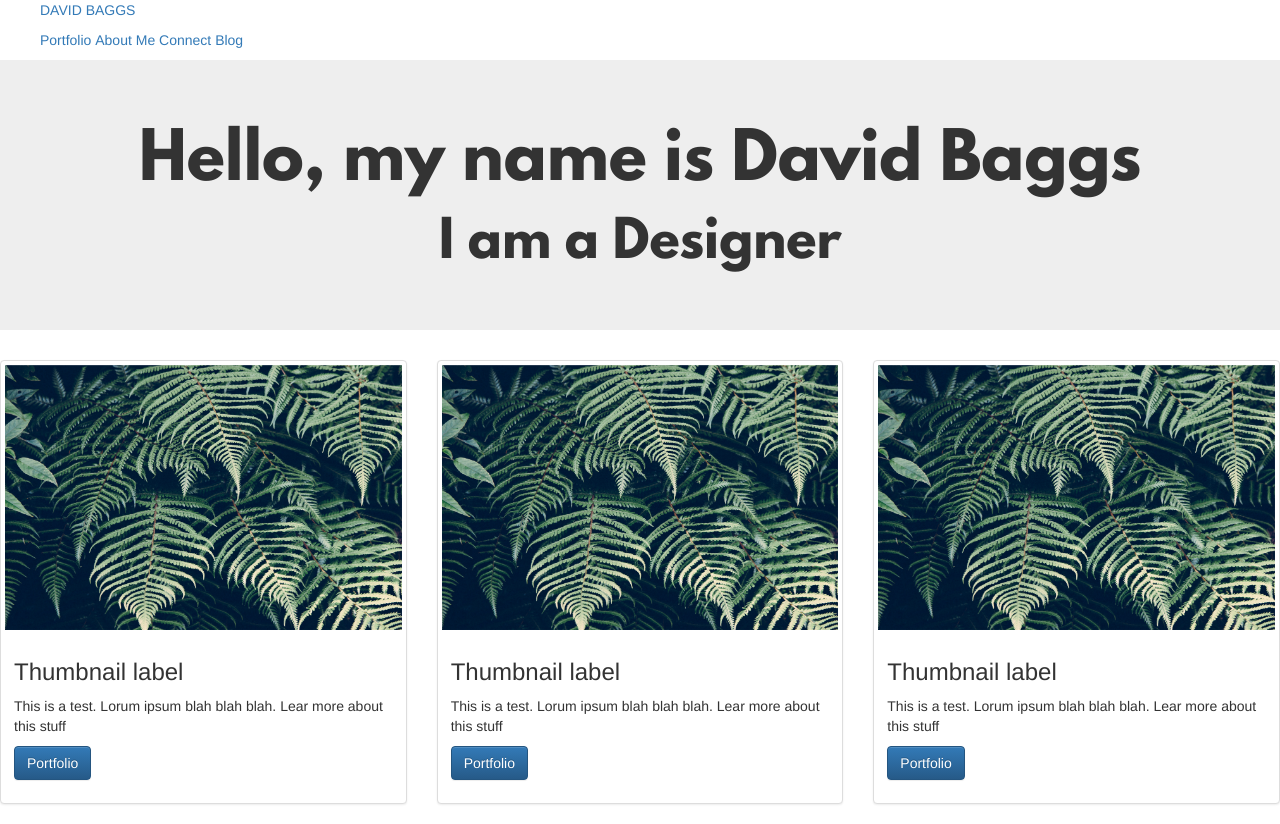
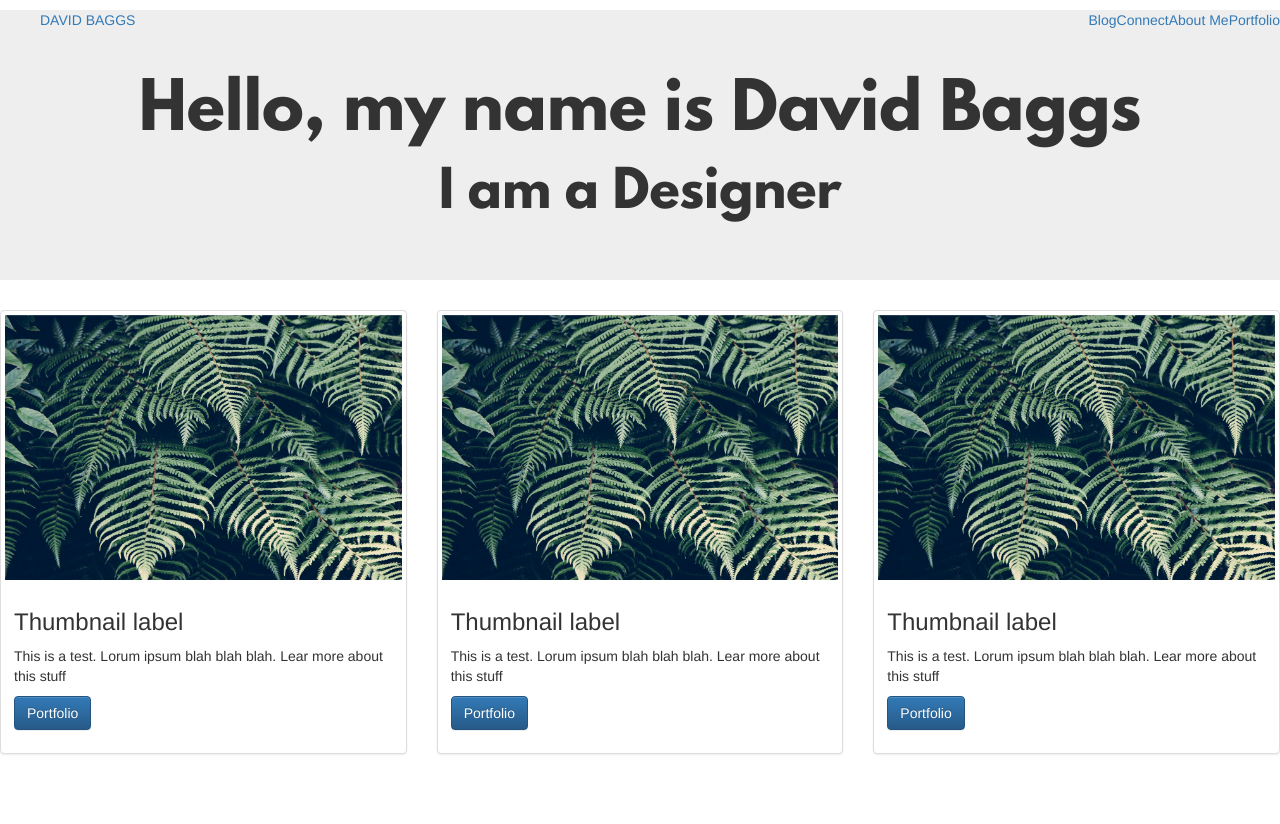
Before and after one commit to dmbaggs/dmbaggs.github.io, a plain HTML site: page index.html in a window 1280 px wide. After the commit the page ends 800 px from the top, so only its background shows below. Drawn offline with nearby package versions, Linux system fonts and the light colour scheme; files whose address does not match are found by name.

Commit message:
floating

```diff
--- a/index.css
+++ b/index.css
@@ -22,6 +22,12 @@
 	font-size: 50px;
 }
 
-.nav li {
+.nav-top li {
   display: inline;
+  float: left;
 }
+
+.nav-bottom li {
+  display: inline;
+  float:right;
+}
--- a/index.html
+++ b/index.html
@@ -14,13 +14,13 @@
    </head>
    <body>
 
-    <div class="nav">
+    <div class="nav-top">
       <ul>
         <li><a href="#">DAVID BAGGS</a></li>
       </ul>
     </div>
 
-    <div class="nav">
+    <div class="nav-bottom">
       <ul>
         <li><a href="#">Portfolio</a></li>
         <li><a href="#">About Me</a></li>
```
